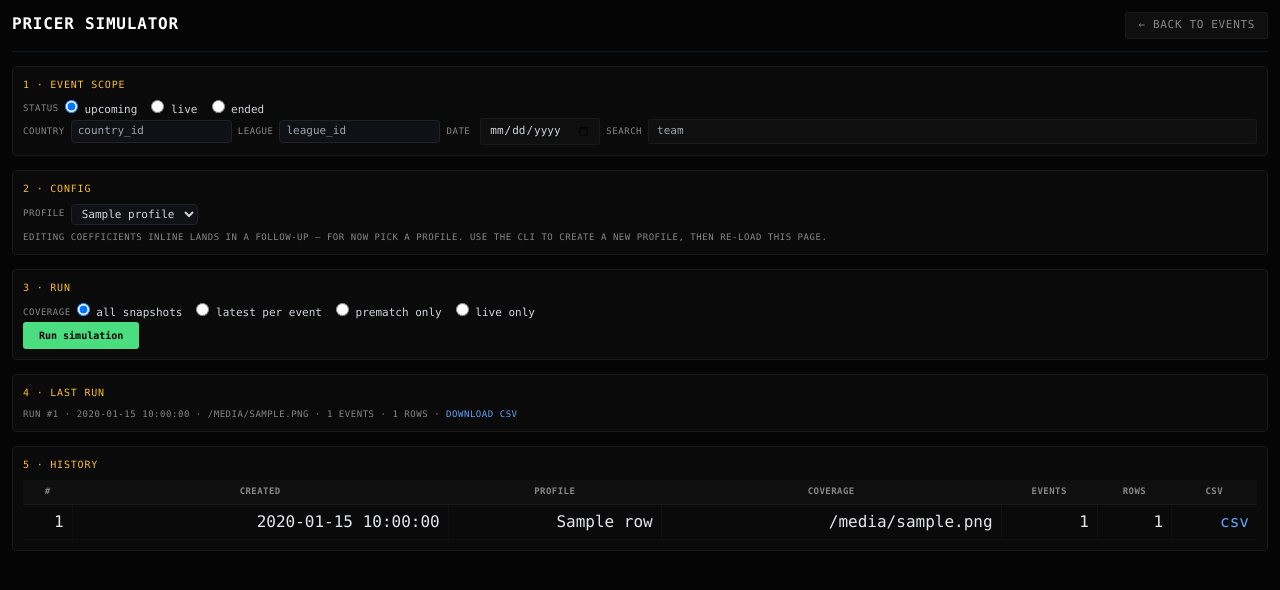
After one commit to lorenzosntr-pawa/odds-scraper, a FastAPI app: template src/odds_scraper/web/templates/simulator.html in a window 1280 px wide. The commit adds this page. Shown: the top 590 px of the page. Run offline with FastAPI, Linux system fonts and the light colour scheme; the template is opened without the code that fills it: most values are stand-ins (such as "Sample title", 1, 10 or a date in 2020); parts of the project's set-up code (start-up, migrations or seed data) failed here and were passed over; some libraries are stand-ins or nearby versions.

Commit message:
feat(web): /simulator GET — form, last-run summary, run history
Registers /simulator (GET), /simulator/runs (POST), and
/simulator/runs/<id>/csv handlers via register_pricer_routes. The GET
page renders the profile selector, coverage radios, scope inputs,
last-run summary and a 20-row history table. POST + CSV handlers are
wired but their behavior lands in Task 10.

Also adds python-multipart to the [project.optional-dependencies] web
extras — FastAPI 0.136 raises at route registration when Form() is
used without it installed.

Co-Authored-By: Claude Opus 4.7 <noreply@anthropic.com>

```diff
--- a/pyproject.toml
+++ b/pyproject.toml
@@ -22,6 +22,7 @@ web = [
     "uvicorn[standard]>=0.30",
     "jinja2>=3.1",
     "httpx>=0.27",
+    "python-multipart>=0.0.9",
 ]
 
 [project.scripts]
--- a/src/odds_scraper/web/app.py
+++ b/src/odds_scraper/web/app.py
@@ -13,6 +13,7 @@ from odds_scraper.models import MARKET_MANIFEST, MarketSpec
 from odds_scraper.pricer import engine, inputs as pricer_inputs
 
 from . import queries
+from .pricer_routes import register_pricer_routes
 
 # Markets visible in the collapsed event-list card, in display order.
 # Derived from queries.COLLAPSED_MARKETS for a single source of truth.
@@ -199,6 +200,8 @@ def create_app(db_path: Path) -> FastAPI:
 
     app = FastAPI(title="odds-scraper UX")
     app.mount("/static", StaticFiles(directory=str(pkg_dir / "static")), name="static")
+
+    register_pricer_routes(app, templates, db_path=db_path, conn=conn)
 
     @app.get("/", response_class=HTMLResponse)
     async def index(request: Request):
--- a/src/odds_scraper/web/templates/index.html
+++ b/src/odds_scraper/web/templates/index.html
@@ -7,6 +7,7 @@
       <button class="tab" data-status="live">LIVE</button>
       <button class="tab active" data-status="upcoming">UPCOMING</button>
       <button class="tab" data-status="ended">ENDED</button>
+      <a class="tab" href="/simulator" style="margin-left:12px;color:#fbbf24">SIMULATOR →</a>
     </div>
   </div>
 
--- /dev/null
+++ b/src/odds_scraper/web/templates/simulator.html
@@ -0,0 +1,100 @@
+{% extends "base.html" %}
+{% block content %}
+<div class="p-3 max-w-screen-2xl mx-auto" data-page-title="Pricer Simulator">
+  <div class="flex justify-between border-b border-gray-900 pb-3 mb-3">
+    <div class="text-white font-semibold tracking-wider" title="Pricer Simulator">PRICER SIMULATOR</div>
+    <a class="tab" href="/">← back to events</a>
+  </div>
+
+  <form method="post" action="/simulator/runs" class="sim-form">
+    <div class="sim-section">
+      <div class="sim-section-h">1 · Event scope</div>
+      <div class="filter-group">
+        <span class="filter-lbl">Status</span>
+        <label><input type="radio" name="status" value="upcoming" checked> upcoming</label>
+        <label><input type="radio" name="status" value="live"> live</label>
+        <label><input type="radio" name="status" value="ended"> ended</label>
+      </div>
+      <div class="filter-group">
+        <span class="filter-lbl">Country</span>
+        <input class="filter-select" type="text" name="country" placeholder="country_id">
+        <span class="filter-lbl">League</span>
+        <input class="filter-select" type="text" name="league" placeholder="league_id">
+        <span class="filter-lbl">Date</span>
+        <input type="date" class="custom-hours" name="date">
+        <span class="filter-lbl">Search</span>
+        <input class="search-input" type="search" name="search" placeholder="team">
+      </div>
+    </div>
+
+    <div class="sim-section">
+      <div class="sim-section-h">2 · Config</div>
+      <div class="filter-group">
+        <span class="filter-lbl">Profile</span>
+        <select name="config_id" class="filter-select">
+          {% for p in profiles %}
+            <option value="{{ p.id }}">{{ p.name }}{% if p.is_default %} (default){% endif %}</option>
+          {% endfor %}
+        </select>
+      </div>
+      <p class="filter-lbl" style="margin-top:6px;color:#888">
+        Editing coefficients inline lands in a follow-up — for now pick a profile.
+        Use the CLI to create a new profile, then re-load this page.
+      </p>
+    </div>
+
+    <div class="sim-section">
+      <div class="sim-section-h">3 · Run</div>
+      <div class="filter-group">
+        <span class="filter-lbl">Coverage</span>
+        <label><input type="radio" name="coverage" value="all" checked> all snapshots</label>
+        <label><input type="radio" name="coverage" value="latest"> latest per event</label>
+        <label><input type="radio" name="coverage" value="prematch"> prematch only</label>
+        <label><input type="radio" name="coverage" value="live"> live only</label>
+      </div>
+      <button type="submit" class="chip on" style="padding:6px 16px;cursor:pointer">Run simulation</button>
+    </div>
+  </form>
+
+  <div class="sim-section">
+    <div class="sim-section-h">4 · Last run</div>
+    {% if last_run %}
+      <p class="filter-lbl">
+        Run #{{ last_run.id }} · {{ last_run.created_at }} · {{ last_run.coverage }} ·
+        {{ last_run.n_events }} events · {{ last_run.n_rows }} rows ·
+        <a href="/simulator/runs/{{ last_run.id }}/csv" style="color:#60a5fa">download CSV</a>
+      </p>
+    {% else %}
+      <p class="filter-lbl">No runs yet.</p>
+    {% endif %}
+  </div>
+
+  <div class="sim-section">
+    <div class="sim-section-h">5 · History</div>
+    <table class="history-table">
+      <thead>
+        <tr><th>#</th><th>created</th><th>profile</th><th>coverage</th><th>events</th><th>rows</th><th>csv</th></tr>
+      </thead>
+      <tbody>
+        {% for r in history %}
+        <tr>
+          <td>{{ r.id }}</td>
+          <td>{{ r.created_at }}</td>
+          <td>{{ r.profile_name }}</td>
+          <td>{{ r.coverage }}</td>
+          <td>{{ r.n_events }}</td>
+          <td>{{ r.n_rows }}</td>
+          <td><a href="/simulator/runs/{{ r.id }}/csv" style="color:#60a5fa">csv</a></td>
+        </tr>
+        {% endfor %}
+      </tbody>
+    </table>
+  </div>
+</div>
+
+<style>
+  .sim-section { margin: 14px 0; padding: 10px; background: #0a0a0a; border: 1px solid #1a1a1a; border-radius: 4px; }
+  .sim-section-h { color: #fbbf24; font-size: 10px; text-transform: uppercase; letter-spacing: 0.08em; margin-bottom: 8px; }
+  .sim-form label { color: #d1d5db; font-size: 11px; margin-right: 8px; }
+</style>
+{% endblock %}
```
Also changed, not shown: src/odds_scraper/web/pricer_routes.py (added, +87 -0 lines), tests/test_simulator_routes.py (added, +40 -0 lines).
